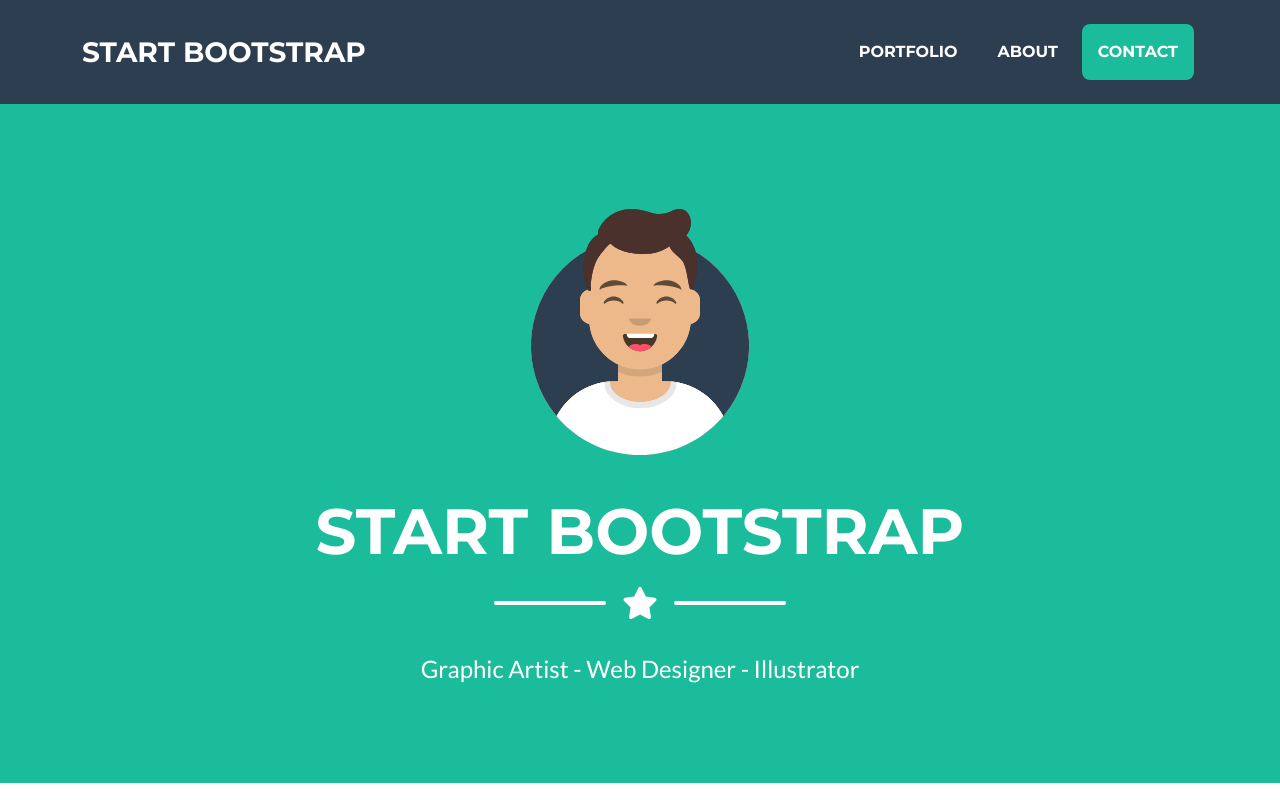
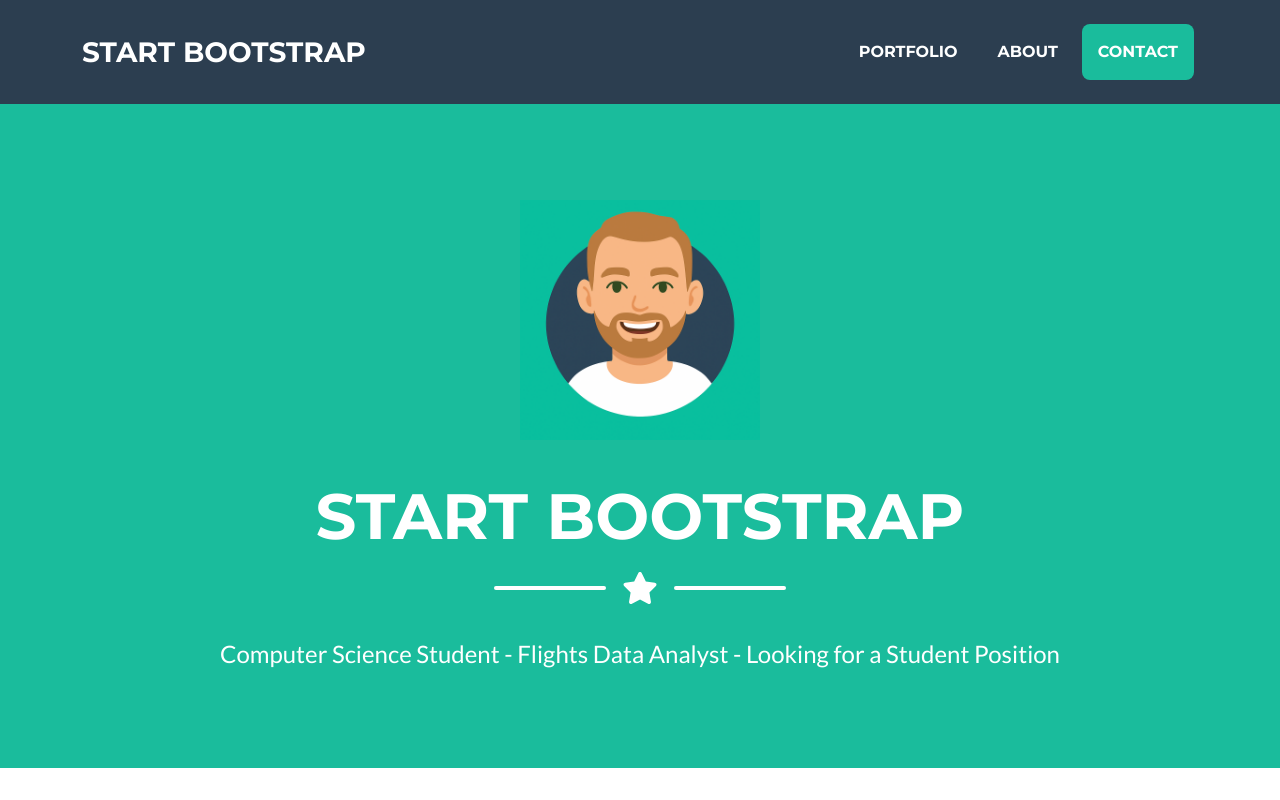
Before and after one commit to daniel8623/personalWebsite, a website: page index.html in a window 1280 px wide. Shown: the top 800 px of the page. Drawn offline with nearby package versions, Linux system fonts and the light colour scheme.

Commit message:
changed avatar

```diff
--- a/index.html
+++ b/index.html
@@ -38,7 +38,7 @@
         <header class="masthead bg-primary text-white text-center">
             <div class="container d-flex align-items-center flex-column">
                 <!-- Masthead Avatar Image-->
-                <img class="masthead-avatar mb-5" src="assets/img/avataaars.svg" alt="..." />
+                <img class="masthead-avatar mb-5" src="assets/img/myavatar.png" alt="..." />
                 <!-- Masthead Heading-->
                 <h1 class="masthead-heading text-uppercase mb-0">Start Bootstrap</h1>
                 <!-- Icon Divider-->
@@ -48,7 +48,7 @@
                     <div class="divider-custom-line"></div>
                 </div>
                 <!-- Masthead Subheading-->
-                <p class="masthead-subheading font-weight-light mb-0">Graphic Artist - Web Designer - Illustrator</p>
+                <p class="masthead-subheading font-weight-light mb-0">Computer Science Student - Flights Data Analyst - Looking for a Student Position</p>
             </div>
         </header>
         <!-- Portfolio Section-->
```
Also changed, not shown: assets/img/myavatar.png (added).
